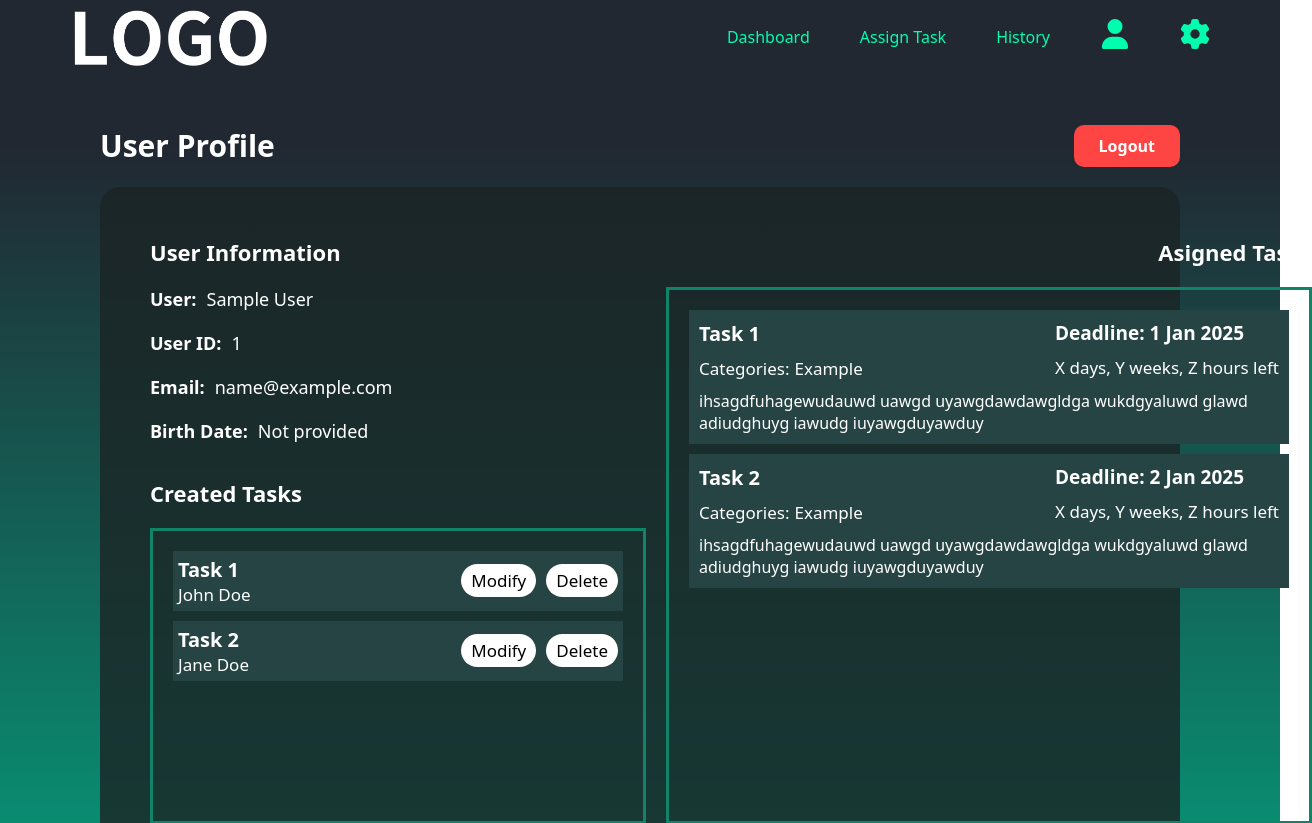
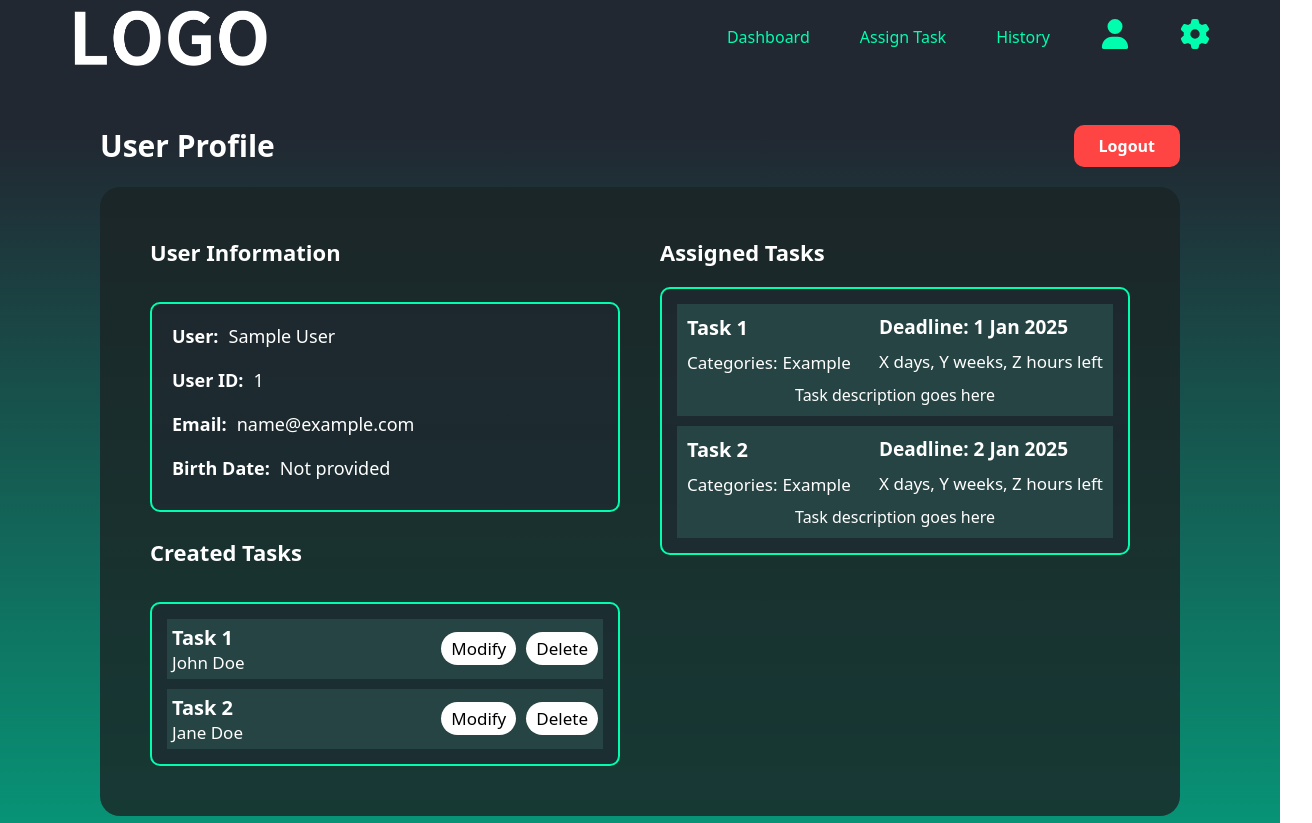
Before and after one commit to rGharco/Task-Planner, a React (Create React App) app in the folder client/taskplanner/: page /profile in a window 1280 px wide. Shown: the top 823 px of the page, 1312 px wide, since content can reach past the window. Built offline with nearby package versions, Linux system fonts and the light colour scheme; sample sign-in values are in the browser's storage.

Commit message:
Fix profile page layout and borders, fix server duplicate cors

```diff
--- a/client/taskplanner/src/pages/profile/profile.jsx
+++ b/client/taskplanner/src/pages/profile/profile.jsx
@@ -5,7 +5,6 @@ import PageTitle from '../../components/page_title/page_title';
 import Taskbar from '../../components/taskbar/taskbar';
 import Label from '../../components/label/label';
 import InfoLine from '../../components/info_line/info_line';
-import ScrollBox from '../../components/scroll_box/scroll_box';
 import CreatedTaskEntry from '../../components/created_task_entry/created_task_entry';
 import AssignedTaskEntry from '../../components/assigned_task_entry/assigned_task_entry';
 
@@ -34,35 +33,37 @@ export default function ProfilePage() {
             <InterfaceBackground>
                 <div className={styles.horizontal_container}>
                     <div className={styles.left_container}>
+                        <Label text="User Information"/>
+                        <div className={styles.section_box}>
                             <div className={styles.small_gap_vertical_container}>
-                            <Label text="User Information"/>
                                 <InfoLine heading="User:" info={userData.name || "User's Name"}/>
                                 <InfoLine heading="User ID:" info={userData.id || "User's ID"}/>
                                 <InfoLine heading="Email:" info={userData.email || "User's Email"}/>
                                 <InfoLine heading="Birth Date:" info={userData.birthDate || "Not provided"}/>
                             </div>
-                        <div className={styles.small_gap_vertical_container}>
+                        </div>
+
                         <Label text="Created Tasks"/>
-                            <ScrollBox width="450px" height="250px">
+                        <div className={styles.section_box_scroll}>
                             <div className={styles.small_gap_vertical_container}>
                                 <CreatedTaskEntry title="Task 1" asignee="John Doe"/>
                                 <CreatedTaskEntry title="Task 2" asignee="Jane Doe"/>
                             </div>
-                            </ScrollBox>
                         </div>
                     </div>
+
                     <div className={styles.right_container}>
-                        <Label text="Asigned Tasks"/>
-                        <ScrollBox width="600px" height="100%">
+                        <Label text="Assigned Tasks"/>
+                        <div className={styles.section_box_scroll}>
                             <div className={styles.small_gap_vertical_container}>
                                 <AssignedTaskEntry title="Task 1" category="Example" deadline="1 Jan 2025"
-                                description="ihsagdfuhagewudauwd uawgd uyawgdawdawgldga wukdgyaluwd glawd adiudghuyg iawudg iuyawgduyawduy "
+                                description="Task description goes here"
                                 />
                                 <AssignedTaskEntry title="Task 2" category="Example" deadline="2 Jan 2025"
-                                description="ihsagdfuhagewudauwd uawgd uyawgdawdawgldga wukdgyaluwd glawd adiudghuyg iawudg iuyawgduyawduy "
+                                description="Task description goes here"
                                 />
                             </div>
-                        </ScrollBox>
+                        </div>
                     </div>
                 </div>
             </InterfaceBackground>
--- a/client/taskplanner/src/pages/profile/profile.module.css
+++ b/client/taskplanner/src/pages/profile/profile.module.css
@@ -11,7 +11,7 @@
     display: flex;
     justify-content: space-between;
     align-items: center;
-    margin-right: 100px;
+    padding-right: 100px;
 }
 
 .logout_button {
@@ -35,12 +35,10 @@
 .horizontal_container {
     display: flex;
     flex-direction: row;
-    gap: 20px;
-    margin: 30px;
-}
-
-.horizontal_container > *:nth-child(2) {
-    margin-left: auto;
+    gap: 40px;
+    padding: 30px;
+    width: 100%;
+    box-sizing: border-box;
 }
 
 .small_gap_vertical_container {
@@ -53,11 +51,28 @@
     display: flex;
     flex-direction: column;
     gap: 25px;
+    flex: 1;
 }
 
 .right_container {
     display: flex;
     flex-direction: column;
     gap: 10px;
-    align-items: flex-end;
+    flex: 1;
 }
+
+.section_box {
+    border: 2px solid var(--highlight-green, rgba(0, 254, 174, 1));
+    border-radius: 10px;
+    padding: 20px;
+    background-color: rgba(33, 40, 50, 0.5);
+}
+
+.section_box_scroll {
+    border: 2px solid var(--highlight-green, rgba(0, 254, 174, 1));
+    border-radius: 10px;
+    padding: 15px;
+    background-color: rgba(33, 40, 50, 0.5);
+    max-height: 300px;
+    overflow-y: auto;
+}
```
Also changed, not shown: 1 other file (tests, documents, lock files or other folders). Lines whose indentation alone changed are shown as unchanged.
